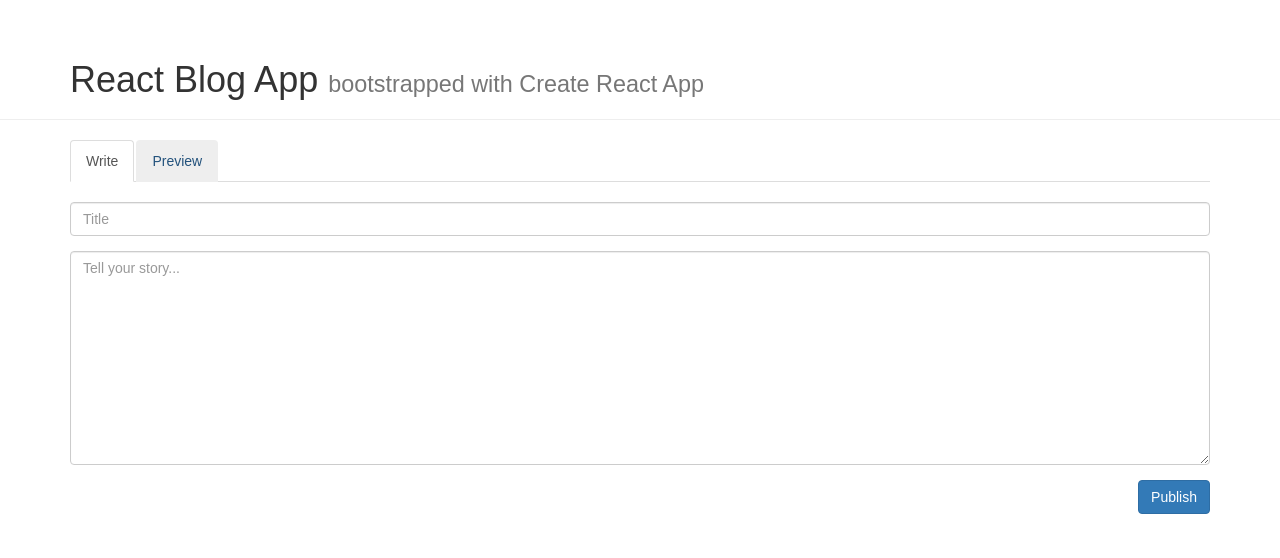
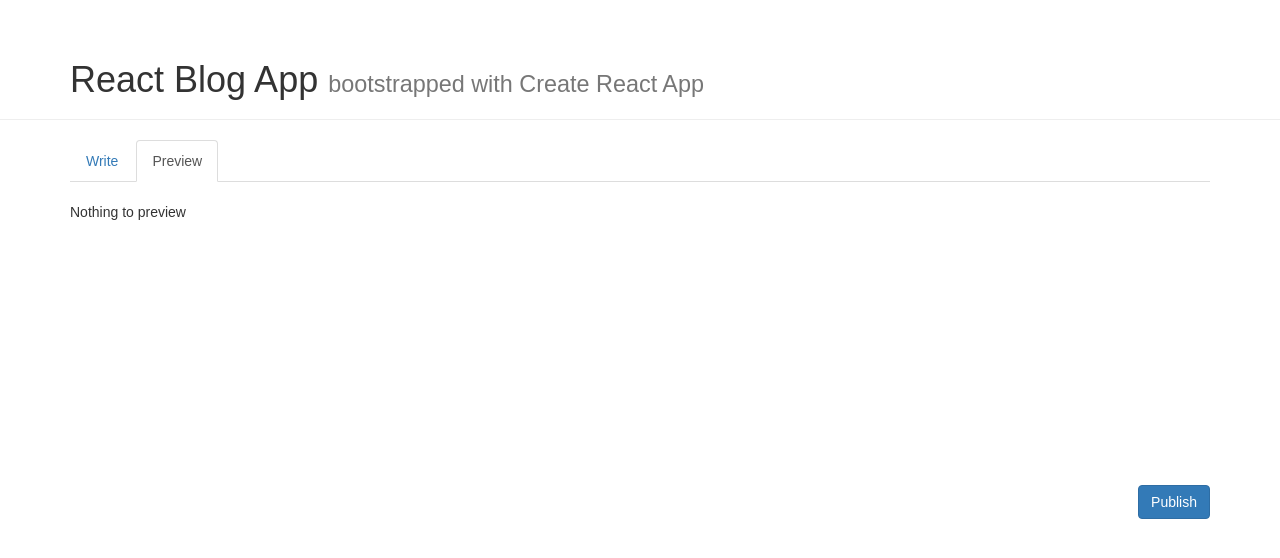
Before and after one commit to dpx16861/react-blog-app, a React (Create React App) app: page / in a window 1280 px wide. Both pictures are taken after a click on the link "Preview". Shown: the top 558 px of the page. Built offline with nearby package versions, Linux system fonts and the light colour scheme.

Commit message:
Add markdown preview with tabs

```diff
--- a/src/Editor.js
+++ b/src/Editor.js
@@ -1,5 +1,7 @@
 import React, { Component } from 'react';
 import Markdown from './Markdown';
+import Tabs from './Tabs';
+import Pane from './Pane';
 
 class Editor extends Component {
     state = {
@@ -23,7 +25,13 @@
         e.preventDefault();
 
         if (this.state.title && this.state.content) {
-            this.props.onPostAdd({ ...this.state, id: Date.now(), timestamp: new Date() });
+            this.props.onPostAdd({
+                ...this.state,
+                id: Date.now(),
+                timestamp:
+                new Date()
+            });
+
             this.resetState();
         }
     }
@@ -42,22 +50,9 @@
         } = this.state;
 
         return (
-            <form
-                className="editor container"
-                onSubmit={this.handlePostAdd}
-            >
-                <div className="tabs">
-                    <ul className="nav nav-tabs">
-                        <li className="active">
-                            <a href="#">Write</a>
-                        </li>
-                        <li>
-                            <a href="#">Preview</a>
-                        </li>
-                    </ul>
-
-                    <div className="tab-content">
-                        <div className="tab-pane active">
+            <form className="editor container" onSubmit={this.handlePostAdd}>
+                <Tabs selected={0}>
+                    <Pane label="Write">
                         <div className="form-group">
                             <input
                                 className="editor-input form-control"
@@ -78,20 +73,22 @@
                                 onChange={this.handleContentChange}
                             />
                         </div>
+                    </Pane>
+
+                    <Pane label="Preview">
+                        {title || content
+                            ? (
+                                <div>
+                                    <h1>{title}</h1>
+                                    <Markdown content={content} />
                                 </div>
+                            ) : <p>Nothing to preview</p>
+                        }
+                    </Pane>
+                </Tabs>
 
-                        <div className="tab-pane">
-                            {title && <h1>{title}</h1>}
-                            {content && <Markdown content={content} />}
-                        </div>
-                    </div>
-                </div>
-
-                <div className="text-right">
-                    <button
-                        className="btn btn-primary"
-                        type="submit"
-                    >
+                <div className="editor-actions text-right">
+                    <button className="btn btn-primary" type="submit">
                         Publish
                     </button>
                 </div>
--- /dev/null
+++ b/src/Pane.js
@@ -0,0 +1,8 @@
+import React, { Component } from 'react';
+
+const Pane = (props) =>
+    <div className="tab-pane active">
+        {props.children}
+    </div>;
+
+export default Pane;
--- /dev/null
+++ b/src/Tabs.js
@@ -0,0 +1,42 @@
+import React, { Component } from 'react';
+
+class Tabs extends Component {
+    state = {
+        selected: this.props.selected || 0
+    };
+
+    handleClick(e, index) {
+        e.preventDefault();
+
+        this.setState({
+            selected: index
+        });
+    }
+
+    render() {
+        return (
+            <div className="tabs">
+                <ul className="nav nav-tabs">
+                    {
+                        this.props.children.map((child, index) => {
+                            const activeClass = (this.state.selected === index ? 'active' : '');
+                            return (
+                                <li className={activeClass} key={index}>
+                                    <a href="#" onClick={(e) => this.handleClick(e, index)}>
+                                        {child.props.label}
+                                    </a>
+                                </li>
+                            )
+                        })
+                    }
+                </ul>
+
+                <div className="tab-content">
+                    {this.props.children[this.state.selected]}
+                </div>
+            </div>
+        )
+    }
+}
+
+export default Tabs;
--- a/src/index.css
+++ b/src/index.css
@@ -40,3 +40,15 @@
     margin-left: 10px;
     color: #929292;
 }
+
+.tab-content {
+    min-height: 268px;
+}
+
+.tab-pane >:last-child {
+    margin-bottom: 0;
+}
+
+.editor-actions {
+    margin-top: 15px;
+}
```
Lines whose indentation alone changed are shown as unchanged.
